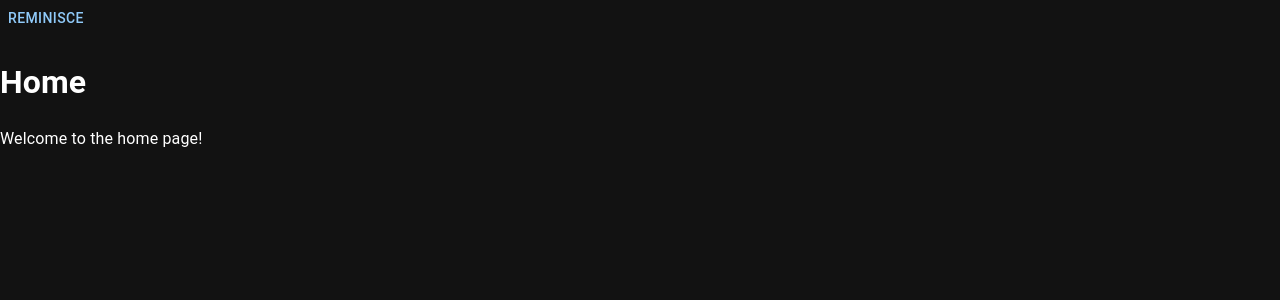
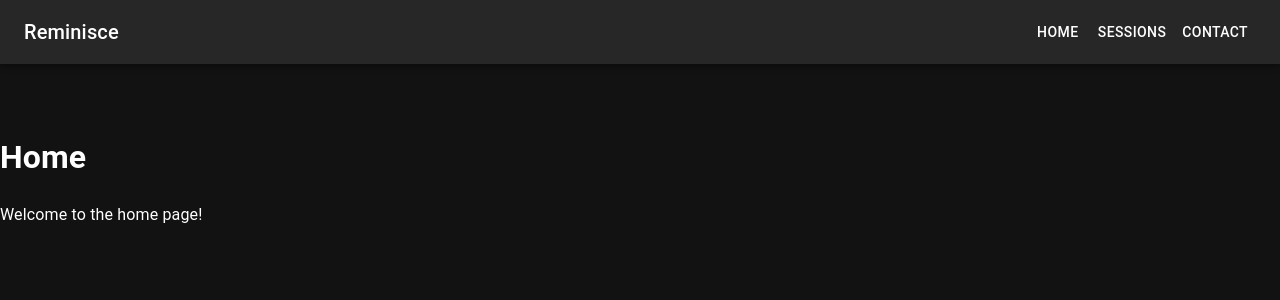
Before and after one commit to aopopov90/reminisce-ui, a React (Create React App) app: page / in a window 1280 px wide. Shown: the top 300 px of the page. Built offline with nearby package versions, Linux system fonts and the light colour scheme.

Commit message:
sessions

```diff
--- a/src/App.js
+++ b/src/App.js
@@ -2,8 +2,8 @@ import React from 'react';
 import { BrowserRouter as Router, Route, Routes } from 'react-router-dom';
 import { ThemeProvider, createTheme } from '@mui/material/styles';
 import CssBaseline from '@mui/material/CssBaseline';
-import BasicMenu from './components/BasicMenu';
 import Sessions from './components/Sessions';
+import DrawerAppBar from './components/DrawerAppBar';
 
 const Home = () => (
   <div>
@@ -23,7 +23,7 @@ const App = () => (
     <ThemeProvider theme={darkTheme}>
       <CssBaseline />
       <div>
-        <BasicMenu />
+        <DrawerAppBar />
         <Routes>
           <Route path="/" element={<Home />} />
           <Route path="/sessions" element={<Sessions />} />
--- a/src/components/BasicMenu.js
+++ /dev/null
@@ -1,45 +0,0 @@
-import * as React from 'react';
-import Button from '@mui/material/Button';
-import Menu from '@mui/material/Menu';
-import MenuItem from '@mui/material/MenuItem';
-import { useNavigate } from 'react-router-dom';
-import { ThemeProvider, createTheme } from '@mui/material/styles';
-
-export default function BasicMenu() {
-  const [anchorEl, setAnchorEl] = React.useState(null);
-  const navigate = useNavigate();
-  const open = Boolean(anchorEl);
-  const handleClick = (event) => {
-    setAnchorEl(event.currentTarget);
-  };
-  const handleClose = (event, path) => {
-    navigate(path);
-    setAnchorEl(null);
-  };
-
-  return (
-    <div>
-      <Button
-        id="basic-button"
-        aria-controls={open ? 'basic-menu' : undefined}
-        aria-haspopup="true"
-        aria-expanded={open ? 'true' : undefined}
-        onClick={handleClick}
-      >
-        Reminisce
-      </Button>
-      <Menu
-        id="basic-menu"
-        anchorEl={anchorEl}
-        open={open}
-        onClose={handleClose}
-        MenuListProps={{
-          'aria-labelledby': 'basic-button',
-        }}
-      >
-        <MenuItem onClick={(event) => handleClose(event, '/')}>Home</MenuItem>
-        <MenuItem onClick={(event) => handleClose(event, '/sessions')}>Sessions</MenuItem>
-      </Menu>
-    </div>
-  );
-}
--- /dev/null
+++ b/src/components/DrawerAppBar.js
@@ -0,0 +1,87 @@
+import * as React from 'react';
+import PropTypes from 'prop-types';
+import AppBar from '@mui/material/AppBar';
+import Box from '@mui/material/Box';
+import CssBaseline from '@mui/material/CssBaseline';
+import Divider from '@mui/material/Divider';
+import Drawer from '@mui/material/Drawer';
+import IconButton from '@mui/material/IconButton';
+import List from '@mui/material/List';
+import ListItem from '@mui/material/ListItem';
+import ListItemButton from '@mui/material/ListItemButton';
+import ListItemText from '@mui/material/ListItemText';
+import MenuIcon from '@mui/icons-material/Menu';
+import Toolbar from '@mui/material/Toolbar';
+import Typography from '@mui/material/Typography';
+import Button from '@mui/material/Button';
+import { useNavigate } from 'react-router-dom';
+
+const navItems = [
+  {'item': 'Home', 'path': '/'},
+  {'item': 'Sessions','path': '/sessions'},
+  {'item': 'Contact', 'path': '/contact'}
+];
+
+function DrawerAppBar(props) {
+  const navigate = useNavigate();
+  const { window } = props;
+  const [mobileOpen, setMobileOpen] = React.useState(false);
+
+  const handleDrawerToggle = () => {
+    setMobileOpen((prevState) => !prevState);
+  };
+
+  const handleMenuClick = (path) => {
+    navigate(path);
+  };
+
+  const container = window !== undefined ? () => window().document.body : undefined;
+
+  return (
+    <Box sx={{ display: 'flex' }}>
+      <CssBaseline />
+      <AppBar component="nav">
+        <Toolbar>
+          <IconButton
+            color="inherit"
+            aria-label="open drawer"
+            edge="start"
+            onClick={handleDrawerToggle}
+            sx={{ mr: 2, display: { sm: 'none' } }}
+          >
+            <MenuIcon />
+          </IconButton>
+          <Typography
+            variant="h6"
+            component="div"
+            sx={{ flexGrow: 1, display: { xs: 'none', sm: 'block' } }}
+          >
+            Reminisce
+          </Typography>
+          <Box sx={{ display: { xs: 'none', sm: 'block' } }}>
+            {navItems.map((item) => (
+              <Button key={item.item} sx={{ color: '#fff' }} onClick={() => handleMenuClick(item.path)}>
+                {item.item}
+              </Button>
+            ))}
+          </Box>
+        </Toolbar>
+      </AppBar>
+      <Box component="nav">
+      </Box>
+      <Box component="main" sx={{ p: 3 }}>
+        <Toolbar />
+      </Box>
+    </Box>
+  );
+}
+
+DrawerAppBar.propTypes = {
+  /**
+   * Injected by the documentation to work in an iframe.
+   * You won't need it on your project.
+   */
+  window: PropTypes.func,
+};
+
+export default DrawerAppBar;
```
